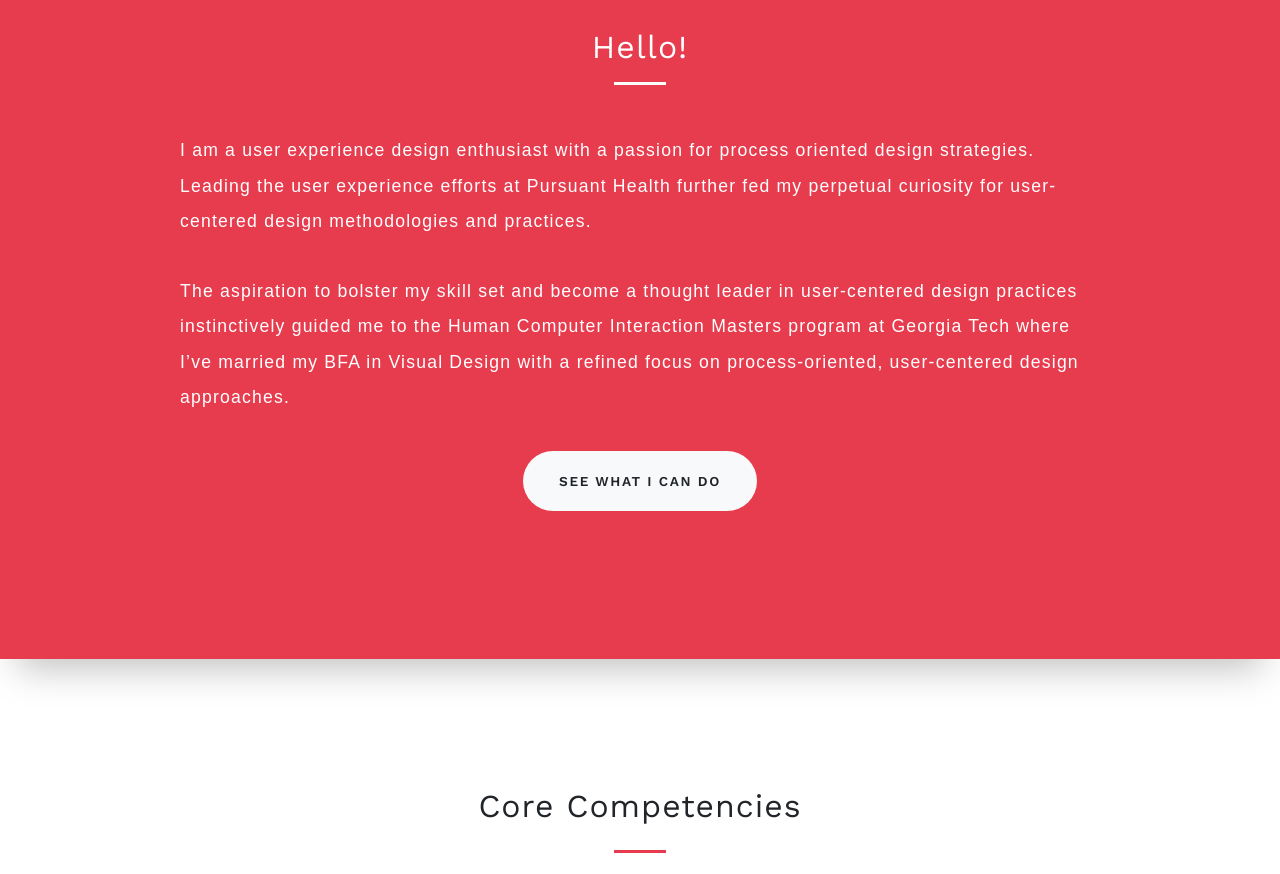
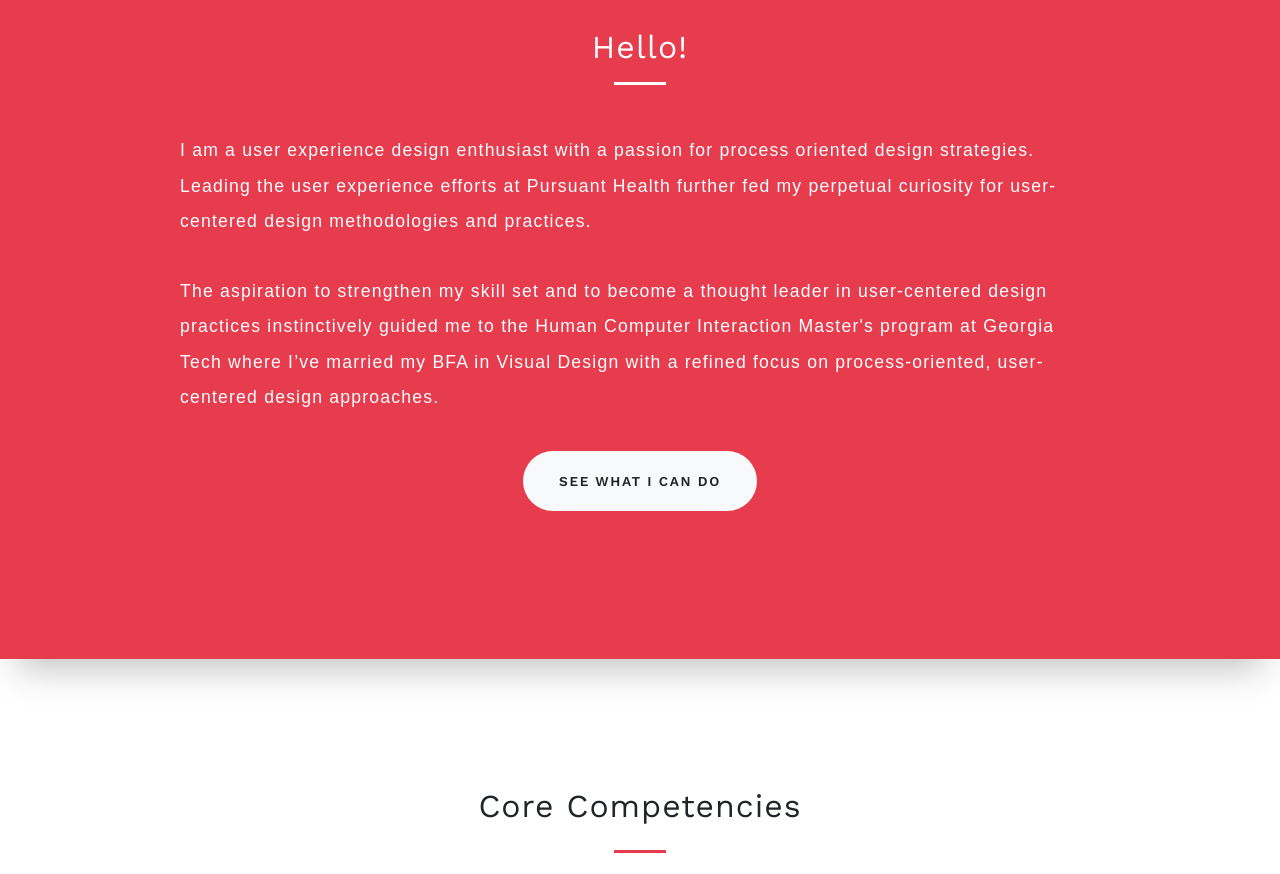
Before and after one commit to alanalanette/Alana-Portfolio-Site, a plain HTML site: page index.html in a window 1280 px wide. Shown: the part 900-1774 px from the top of the page. Drawn offline with nearby package versions, Linux system fonts and the light colour scheme.

Commit message:
Update index.html

```diff
--- a/index.html
+++ b/index.html
@@ -85,7 +85,7 @@
           <hr class="divider light mb-5">
           <p class="text-white mb-3" style= "font-family: sans-serif">I am a user experience design enthusiast with a passion for process oriented design strategies. Leading the user experience efforts at Pursuant Health further fed my perpetual curiosity for user-centered design methodologies and practices.<br><br>
 
-The aspiration to bolster my skill set and become a thought leader in user-centered design practices instinctively guided me to the Human Computer Interaction Masters program at Georgia Tech where I’ve married my BFA in Visual Design with a refined focus on process-oriented, user-centered design approaches.
+The aspiration to strengthen my skill set and to become a thought leader in user-centered design practices instinctively guided me to the Human Computer Interaction Master's program at Georgia Tech where I’ve married my BFA in Visual Design with a refined focus on process-oriented, user-centered design approaches.
 </p>
           <div class="btn-xl col-mb-0 text-center">
     <a class="btn btn-light btn-xl js-scroll-trigger" href="#corecompetencies">See What I Can Do</a>
```
